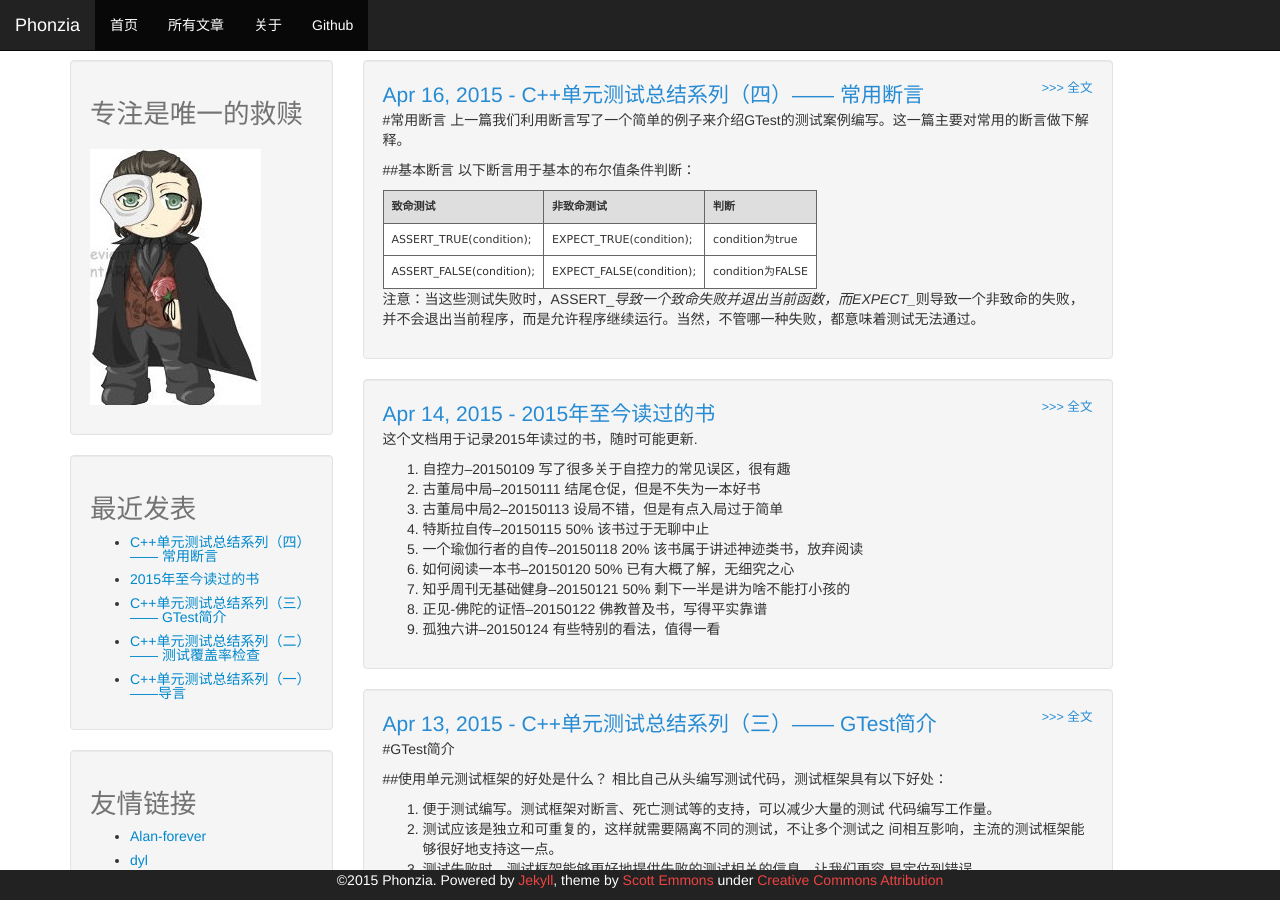
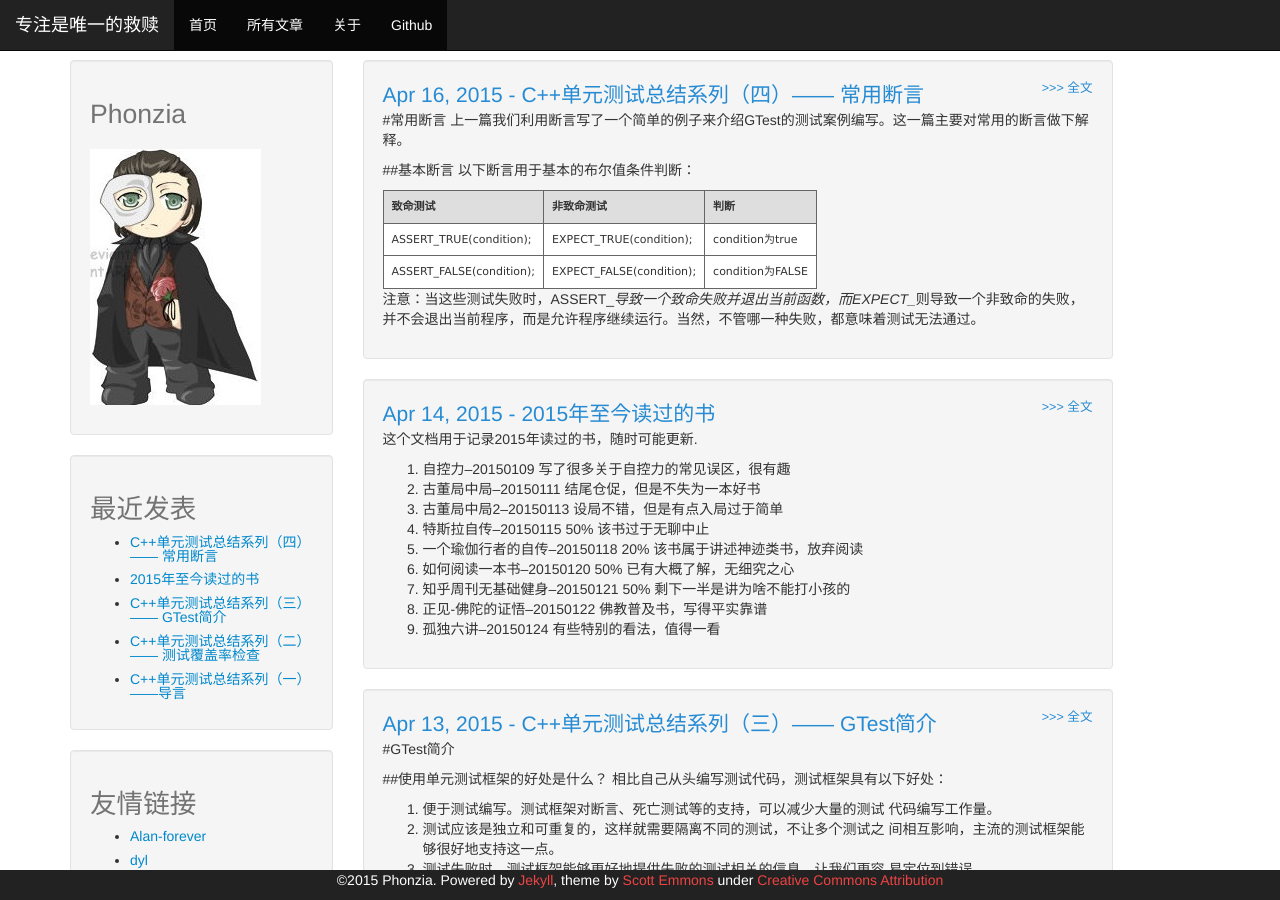
Before and after one commit to phonzia/old_blog, a Jekyll site: the page built from index.html, in a window 1280 px wide and 900 px high. Built offline with Jekyll 4.4.1, drawn with Linux system fonts in a browser that asks for light colours; Markdown is read by kramdown in place of the engine named in the settings.

Commit message:
modify some layouts

```diff
--- a/_includes/header.html
+++ b/_includes/header.html
@@ -24,7 +24,7 @@
                   <span class="icon-bar"></span>
                   <span class="icon-bar"></span>
                 </button>
-                <a class="navbar-brand" href="{{ site.baseurl }}/">{{ site.name }}</a>
+                <a class="navbar-brand" href="{{ site.baseurl }}/">{{ site.description }}</a>
               </div>
               <div class="collapse navbar-collapse" id="bs-example-navbar-collapse-1">
                 <ul class="nav navbar-nav">
--- a/_includes/sidebar.html
+++ b/_includes/sidebar.html
@@ -1,5 +1,5 @@
 <div class="sidebar well">
-    <h1>{{ site.description }}<h1>
+    <h1>{{ site.name }}<h1>
     <img src="/img/logo.jpg" />
 </div>
 
```
